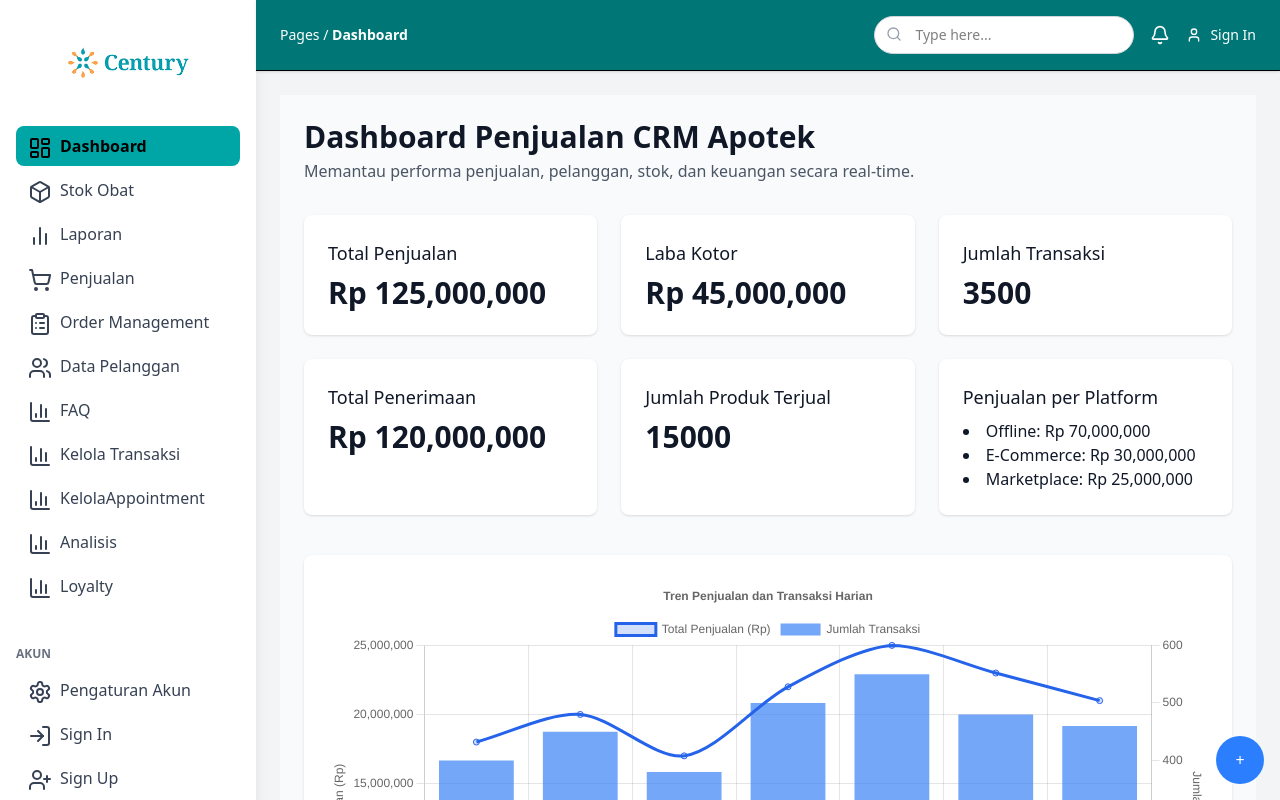
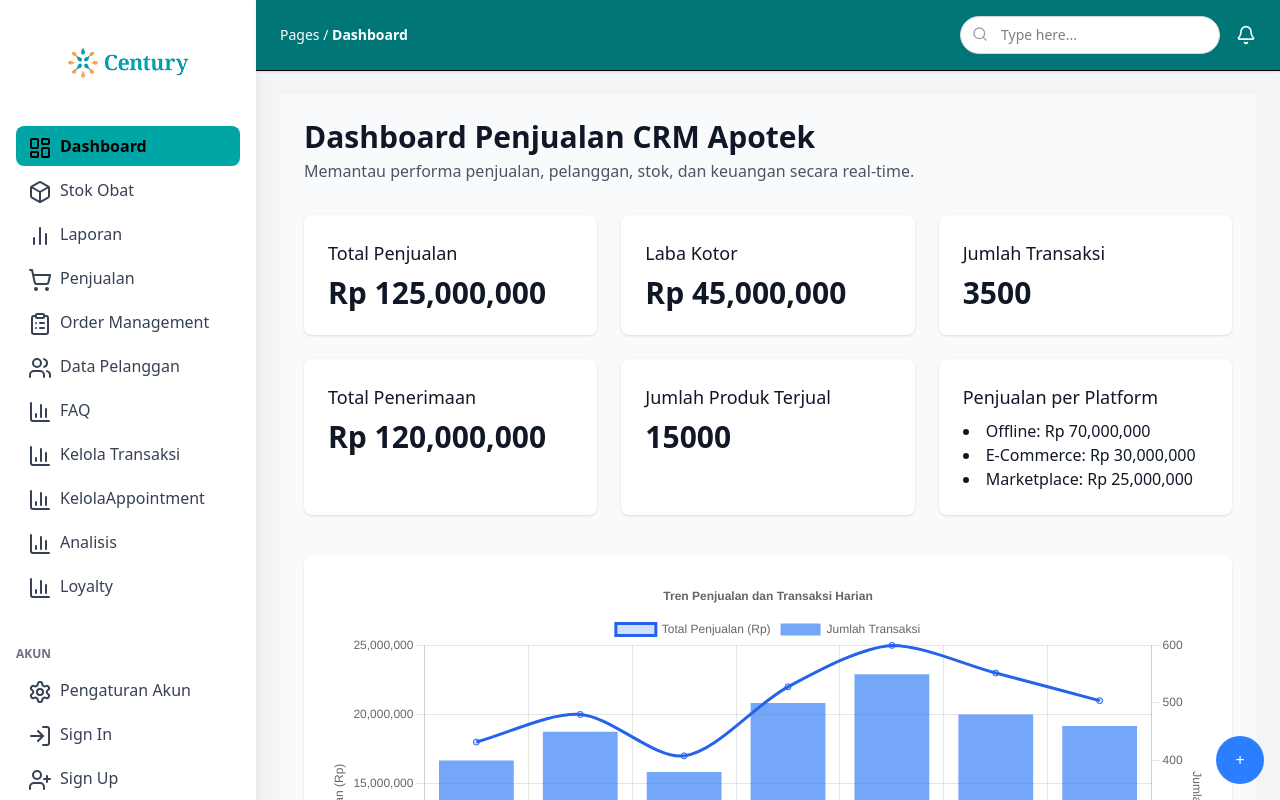
Before and after one commit to Keishavioreen/crm-Kelompok8-23SIA, a React (Vite) app: page / in a window 1280 px wide. Shown: the top 800 px of the page. Built offline with nearby package versions, Linux system fonts and the light colour scheme.

Commit message:
Memperbarui page header

```diff
--- a/src/components/Header.jsx
+++ b/src/components/Header.jsx
@@ -1,17 +1,17 @@
 import React from "react";
 import { useLocation } from "react-router-dom";
-import { Search, User, Bell } from "lucide-react";
+import { Search, Bell } from "lucide-react";
 
 const Header = () => {
   const location = useLocation();
 
   const generateBreadcrumb = () => {
     const path = location.pathname;
-    const parts = path.split("/").filter(Boolean); // Pisahkan dan buang bagian kosong
-    if (parts.length === 0) return "Dashboard"; // Jika root, beri nama "Dashboard"
+    const parts = path.split("/").filter(Boolean);
+    if (parts.length === 0) return "Dashboard";
     return parts
-      .map((part) => part.charAt(0).toUpperCase() + part.slice(1)) // Capitalize setiap bagian
-      .join(" / "); // Gabungkan dengan pemisah
+      .map((part) => part.charAt(0).toUpperCase() + part.slice(1))
+      .join(" / ");
   };
 
   return (
@@ -21,7 +21,7 @@ const Header = () => {
         Pages / <span className="font-semibold">{generateBreadcrumb()}</span>
       </div>
 
-      {/* Search, Notification, and User */}
+      {/* Search and Notification */}
       <div className="flex items-center gap-4">
         {/* Search Bar */}
         <div className="relative">
@@ -35,12 +35,6 @@ const Header = () => {
 
         {/* Notification Bell */}
         <Bell className="w-5 h-5 text-white cursor-pointer hover:text-tosca-100 transition" />
-
-        {/* User Sign In */}
-        <div className="flex items-center gap-2 text-sm cursor-pointer text-white hover:text-tosca-100 transition">
-          <User className="w-4 h-4" />
-          Sign In
-        </div>
       </div>
     </header>
   );
```
